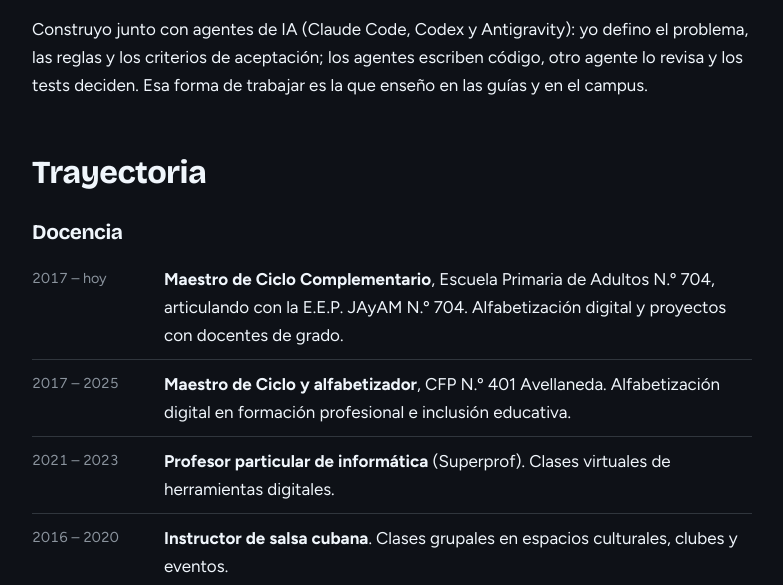
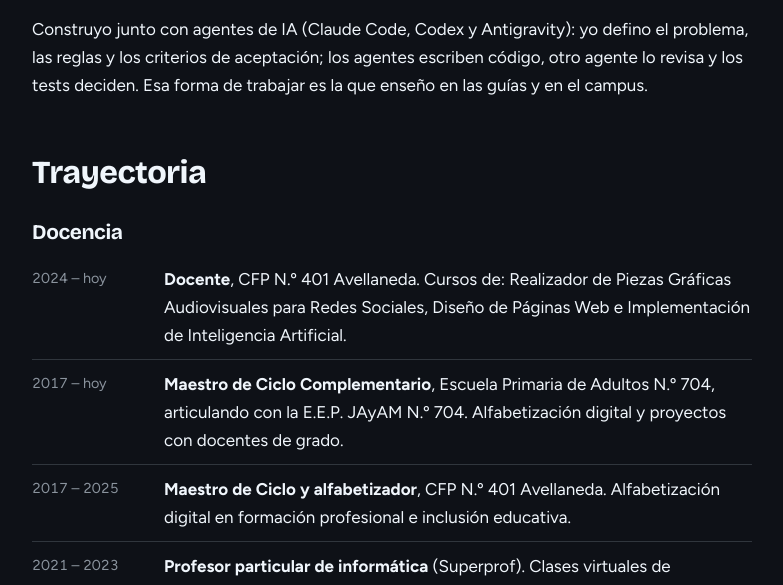
Before and after one commit to serranicolasp2-sudo/TuTiendita-Ecosistema, a Django app: template templates/core/sobre_mi.html in a window 1280 px wide. Shown: the part 1302-1887 px from the top of the page, without its empty margins (416-1199 px from the left). Run offline with Django 5.2, Linux system fonts and the light colour scheme; the template is opened without the code that fills it, so the values that code supplies are empty.

Commit message:
feat: agregar cursos de realizador audiovisual, diseno web e IA en trayectoria docente

```diff
--- a/templates/core/sobre_mi.html
+++ b/templates/core/sobre_mi.html
@@ -52,6 +52,7 @@
     <h2>Trayectoria</h2>
     <h3>Docencia</h3>
     <ul class="trayectoria">
+      <li><span class="trayectoria__fecha">2024 – hoy</span><div><strong>Docente</strong>, CFP N.º 401 Avellaneda. Cursos de: Realizador de Piezas Gráficas Audiovisuales para Redes Sociales, Diseño de Páginas Web e Implementación de Inteligencia Artificial.</div></li>
       <li><span class="trayectoria__fecha">2017 – hoy</span><div><strong>Maestro de Ciclo Complementario</strong>, Escuela Primaria de Adultos N.º 704, articulando con la E.E.P. JAyAM N.º 704. Alfabetización digital y proyectos con docentes de grado.</div></li>
       <li><span class="trayectoria__fecha">2017 – 2025</span><div><strong>Maestro de Ciclo y alfabetizador</strong>, CFP N.º 401 Avellaneda. Alfabetización digital en formación profesional e inclusión educativa.</div></li>
       <li><span class="trayectoria__fecha">2021 – 2023</span><div><strong>Profesor particular de informática</strong> (Superprof). Clases virtuales de herramientas digitales.</div></li>
```
